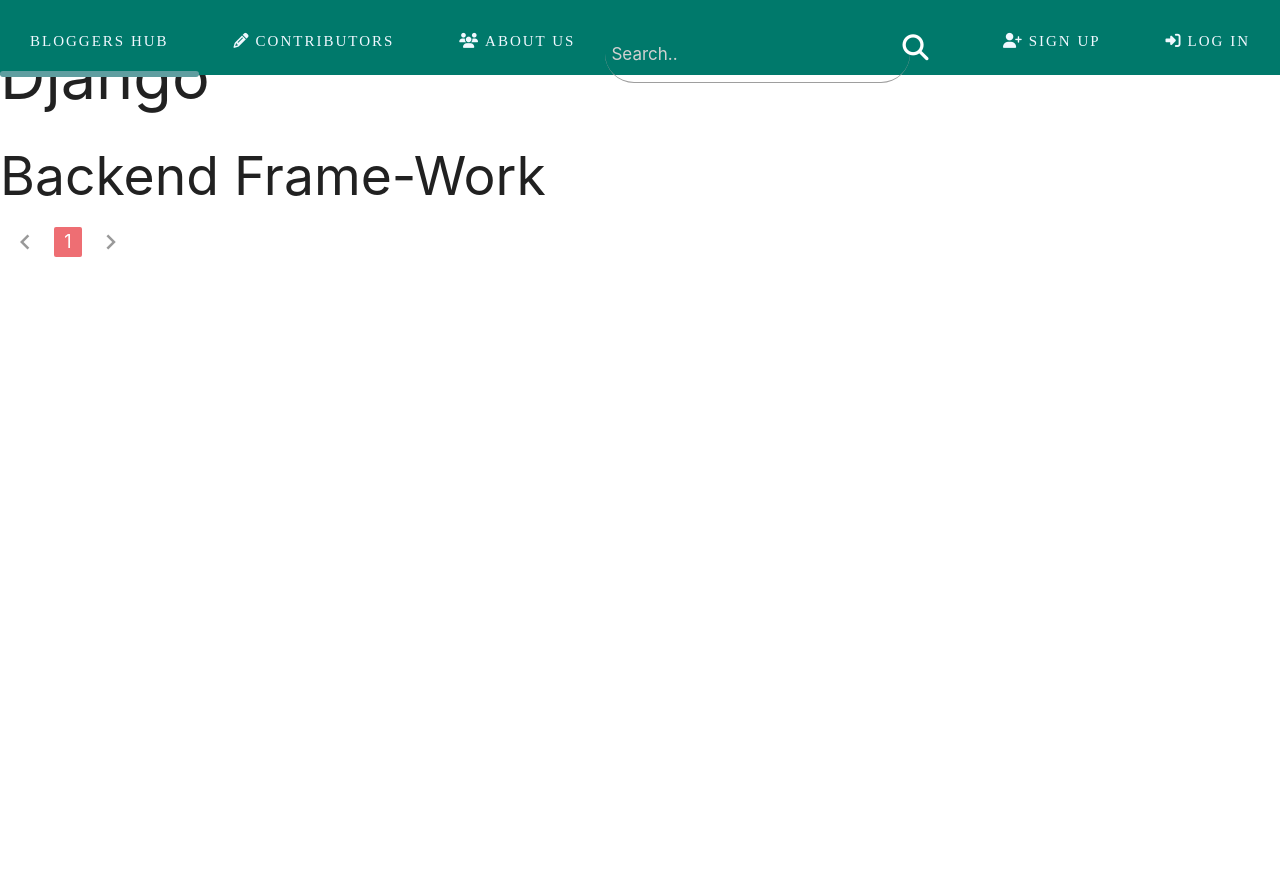
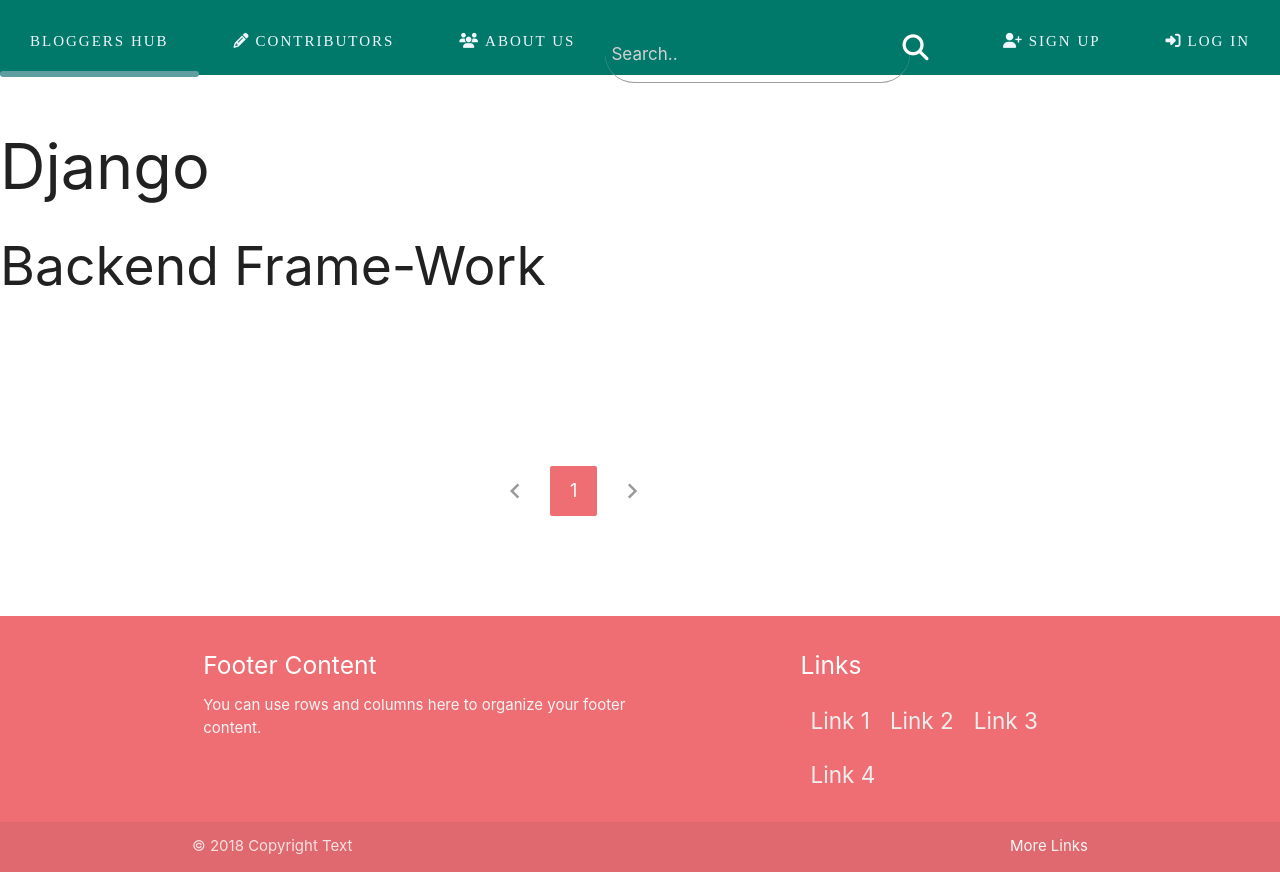
Before and after one commit to s-sanyal/Bloggers-Hub, a Django app: a page that uses posts/templates/posts/base.html in a window 1280 px wide. Before the commit the page ends 257 px from the top, so only its background shows below. Run offline with Django 3.2, Linux system fonts and the light colour scheme; data comes from the database, SQL or seed files in the repository; some libraries are stand-ins or nearby versions; some web fonts are replaced.

Commit message:
Provided footer to  each of the pages, created the llog out system

```diff
--- a/posts/static/posts/style1.css
+++ b/posts/static/posts/style1.css
@@ -102,10 +102,7 @@
     margin-left:  35px;
 
 }
-.page-footer{
 
-    margin-top:100px;
-}
 .trending{
 
     position: relative;
@@ -129,6 +126,9 @@
     float: left;
 
 }
+.page-footer{
+    margin-top:100px;
+}
 .more{
     float: right;
     margin : 15px;
--- a/posts/static/posts/style2.css
+++ b/posts/static/posts/style2.css
@@ -10,6 +10,7 @@
     display:block;
     box-shadow: 0 4px 8px 0 rgba(0, 0, 0, 0.2), 0 6px 20px 0 rgba(0, 0, 0, 0.19);
     border-radius: 5px;
+
 }
 .blog-details{
     margin: 20px;
@@ -35,3 +36,6 @@
     width:80%;
     border:None;
 }
+.page-footer{
+    margin-top:100px;
+}
--- a/posts/static/posts/style3.css
+++ b/posts/static/posts/style3.css
@@ -1,3 +1,4 @@
+
 .contents{
     position: relative;
     top: 6em;
@@ -10,6 +11,7 @@
     display:block;
     box-shadow: 0 4px 8px 0 rgba(0, 0, 0, 0.2), 0 6px 20px 0 rgba(0, 0, 0, 0.19);
     border-radius: 5px;
+
 }
 .blog-details{
     margin: 20px;
@@ -35,3 +37,6 @@
     width:80%;
     border:None;
 }
+.page-footer{
+    margin-top:100px;
+}
--- /dev/null
+++ b/posts/static/posts/style4.css
@@ -0,0 +1,56 @@
+body{
+    padding-top:6em;
+}
+#editor1,#editor2,#editor3,#editor4,#editor5{
+    padding-left:20px;
+    padding-right: 20px;
+    margin :  auto;
+    margin-top: 20px;
+    height : auto;
+    overflow : hidden;
+    width:80%;
+    border:None;
+}
+.contents{
+    width: 80%;
+    margin-top: 20px;
+    border: 1px solid black;
+    margin-left:  35px;
+
+}
+pre {
+    display: block;
+    padding: 9.5px;
+    margin: 0 0 10px;
+    font-size: 13px;
+    line-height: 1.42857143;
+    color: white;
+    word-break: break-all;
+    word-wrap: break-word;
+    background-color: black;
+    border: 1px solid #ccc;
+    border-radius: 4px;
+  }
+  .more{
+    float: right;
+    margin : 15px;
+}
+.title{
+    margin-left: 10px;
+}
+.fa-user-circle-o{
+    margin : 10px;
+    color: gray;
+}
+ul.pagination{
+    position: relative;
+    width : 25%;
+    height: 50px;
+    margin:170px auto 50px auto;
+}
+.pagination li {
+    height: 50px;
+}
+.footer-page{
+    margin-top: 50px;
+}
--- a/posts/templates/posts/detail.html
+++ b/posts/templates/posts/detail.html
@@ -8,19 +8,42 @@
  <!-- Compiled and minified JavaScript -->
  <script src="https://cdnjs.cloudflare.com/ajax/libs/materialize/1.0.0-beta/js/materialize.min.js"></script>
  <link href="https://fonts.googleapis.com/icon?family=Material+Icons" rel="stylesheet">
+ <script src="//cdn.quilljs.com/1.3.6/quill.js"></script>
+ <script src="//cdn.quilljs.com/1.3.6/quill.min.js"></script>
+ <link href="//cdn.quilljs.com/1.3.6/quill.snow.css" rel="stylesheet">
+ <link href="//cdn.quilljs.com/1.3.6/quill.bubble.css" rel="stylesheet">
+ <script src="https://use.fontawesome.com/64b4715cd6.js"></script>
+ {%load static %}
+ <link rel="stylesheet" type="text/css" href="{% static 'posts/style3.css' %}">
+ {% load static %}
+    <link rel="stylesheet" type="text/css" href="{% static 'posts/style4.css' %}"/>
 
 </head>
 <title>BLOG POST</title>
 <body>
+    <main>
     <h1>{{ topic.topic_name }}</h1>
 
     <h2>{{ topic.genre }}</h2>
 
-    <ul>
-        {% for blogs in all_blogs %}
-            <li><a href="{% url 'posts:descriptions' topic.id blogs.id %}">{{ blogs }}</a> </li>
+
+        {% for blog in all_blogs %}
+            <div class="contents">
+                <div class="title"><h3><span><i class="fa fa-user-circle-o" aria-hidden="true"></i></span>{{ blog.title }}</h3></div>
+                <div class="blog-details">
+                    <ul>
+                        <li><span><i class="fa fa-pencil" aria-hidden="true"></i></span> : {{ blog.author }}</li>
+                        <li><span><i class="fa fa-tag" aria-hidden="true"></i></span> : {{ blog.topic }}</li>
+                        <li><span><i class="fa fa-calendar-plus-o" aria-hidden="true"></i></span> : {{ blog.published_date }}</li>
+                        <li><span><i class="fa fa-eye" aria-hidden="true"></i></span> :  {{ blog.views }}</li>
+                    </ul>
+                </div>
+                <div id="toolbar"></div>
+                <div id="editor{{forloop.counter}}"></div>
+                <a class="waves-effect waves-light btn-large more" href="{%url 'posts:descriptions' blog.topic.id blog.id %}">READ MORE</a>
+            </div>
         {% endfor %}
-    </ul>
+        </main>
     <ul class="pagination">
         {% if not all_blogs.has_previous %}
         <li class="waves-effect disabled"><a href="#!"><i class="material-icons">chevron_left</i></a></li>
@@ -38,8 +61,22 @@
         <li class="waves-effect"><a href="{% url 'posts:detail' topic.id all_blogs.next_page_number %}"><i class="material-icons">chevron_right</i></a></li>
          {% endif %}
         </ul>
+        <div id="editor" style="visibility:hidden;display:none"></div>
+        {% include 'posts/footer.html' %}
 </body>
 <script>
-
+    var quill = new Quill('#editor',{
+        modules:{
+            toolbar:false
+        },
+        theme:'bubble'
+    });
+    var blogs = jQuery.parseJSON( "{{ pair | escapejs}}" );
+    console.log(blogs);
+    for(i=0;i<5;i++){
+        var y=$.parseJSON(blogs[i]);
+        quill.setContents(y);
+        $('#editor'+(i+1)).html(quill.root.innerHTML.substring(0,300)+"...");
+    }
 </script>
 </html>
--- /dev/null
+++ b/posts/templates/posts/footer.html
@@ -0,0 +1,30 @@
+<html>
+    <head>
+
+    </head>
+    <footer class="page-footer">
+            <div class="container">
+              <div class="row">
+                <div class="col l6 s12">
+                  <h5 class="white-text">Footer Content</h5>
+                  <p class="grey-text text-lighten-4">You can use rows and columns here to organize your footer content.</p>
+                </div>
+                <div class="col l4 offset-l2 s12">
+                  <h5 class="white-text">Links</h5>
+                  <ul>
+                    <li><a class="grey-text text-lighten-3" href="#!">Link 1</a></li>
+                    <li><a class="grey-text text-lighten-3" href="#!">Link 2</a></li>
+                    <li><a class="grey-text text-lighten-3" href="#!">Link 3</a></li>
+                    <li><a class="grey-text text-lighten-3" href="#!">Link 4</a></li>
+                  </ul>
+                </div>
+              </div>
+            </div>
+            <div class="footer-copyright">
+              <div class="container">
+              © 2018 Copyright Text
+              <a class="grey-text text-lighten-4 right" href="#!">More Links</a>
+              </div>
+            </div>
+          </footer>
+</html>
--- /dev/null
+++ b/posts/templates/posts/modal1.html
@@ -0,0 +1,42 @@
+<html>
+    <head>
+            <script type="text/javascript" src="https://code.jquery.com/jquery-3.3.1.min.js"></script>
+            <!-- Compiled and minified CSS -->
+            <link rel="stylesheet" href="https://cdnjs.cloudflare.com/ajax/libs/materialize/1.0.0-alpha.4/css/materialize.min.css">
+
+            <!-- Compiled and minified JavaScript -->
+            <script src="https://cdnjs.cloudflare.com/ajax/libs/materialize/1.0.0-alpha.4/js/materialize.min.js"></script>
+            {%load static %}
+           <link rel="stylesheet" type="text/css" href="{% static 'posts/style.css' %}"/>
+
+           <script src="https://use.fontawesome.com/64b4715cd6.js"></script>
+
+
+    </head>
+    <body>
+            <div id="modal1" class="modal">
+                    <div class="modal-content">
+                        <div class="card-panel blue white-text"><h5>LOG IN</h5></div>
+                        <div class="row">
+                            <form class="col s12" action="{% url 'posts:login' %}" method="post" enctype="multipart/form-data">
+                                {% csrf_token %}
+                                <div class="row">
+                                    <div class="input-field col s12">
+                                        <input id="USERNAME" type="text" class="validate" name="username" autocomplete="off">
+                                            <label class="active"  for="USERNAME">UserName</label>
+                                    </div>
+                                </div>
+                                <div class="row">
+                                    <div class="input-field col s12">
+                                        <input id="PASSWORD" type="password" class="validate" name="password" autocomplete="off">
+                                        <label class="active" for="PASSWORD">Password</label>
+                                    </div>
+                                </div>
+                                <button class="btn-large waves-effect waves-dark"  type="submit" style="width:100%">button</button>
+                            </form>
+
+                        </div>
+                    </div>
+                </div>
+    </body>
+</html>
--- /dev/null
+++ b/posts/templates/posts/modal2.html
@@ -0,0 +1,13 @@
+<html>
+    <div id="modal2" class="modal">
+        <div class="modal-content">
+          <h4>CONFIRMATION</h4>
+          <p>YOU ARE ABOUT TO LOG OUT YOUR ACCOUNT. ARE YOU SURE ?</p>
+        </div>
+        <div class="modal-footer">
+          <a href="{% url 'posts:logout_view' %}" class="modal-close waves-effect waves-green btn-flat">YES</a>
+          <a  class="modal-close waves-effect waves-red btn-flat">NO</a>
+        </div>
+      </div>
+
+</html>
--- a/posts/urls.py
+++ b/posts/urls.py
@@ -18,4 +18,6 @@
      url(r'^add/$',views.AddFormView.as_view(),name='Add'),
     #/posts/<topic_id>/page=<page>
     url(r'^(?P<topic_id>[0-9]+)/page=(?P<page>[0-9]+)/$',views.detail, name='detail'),
+     # /posts/logout/
+     url(r'^logout/$',views.logout_view,name='logout_view'),
 ]
--- a/posts/views.py
+++ b/posts/views.py
@@ -25,16 +25,22 @@
 def detail(request , topic_id, page):
     topic=get_object_or_404(Topic,pk=topic_id)
     all_blogs = topic.blogs_set.all()
+
+
     paginator= Paginator(all_blogs, 5)
     try:
         all_blogs= paginator.page(page)
+        pair={};i=0
+        for blog in all_blogs.object_list:
+            pair[i]=blog.description
+            i+=1
     except PageNotAnInteger:
         # If page is not an integer, deliver first page.
         all_blogs= paginator.page(1)
     except EmptyPage:
         # If page is out of range (e.g. 9999), deliver last page of results.
         all_blogs= paginator.page(paginator.num_pages)
-    return render(request,'posts/detail.html',{'topic':topic,'all_blogs':all_blogs})
+    return render(request,'posts/detail.html',{'topic':topic,'all_blogs':all_blogs,'pair':json.dumps(pair)})
 
 def descriptions(request,topic_id,blog_id):
     blog = get_object_or_404(Blogs,pk=blog_id)
@@ -80,6 +86,9 @@
             #return render(request,'posts/index2.html',{'all_topics':all_topics,'user':user})
             return redirect('posts:index')
         return render(request,self.template_name)
+def logout_view(request):
+    logout(request)
+    return redirect('posts:index')
 
 @login_required(login_url='posts:login')
 def loginmode(request,user_id):
```
Also changed, not shown: posts/templates/posts/base.html (+7 -26 lines), posts/templates/posts/descriptions.html (+5 -7 lines), posts/templates/posts/index.html (+2 -25 lines), posts/static/posts/style.css (line endings or trailing spaces).
